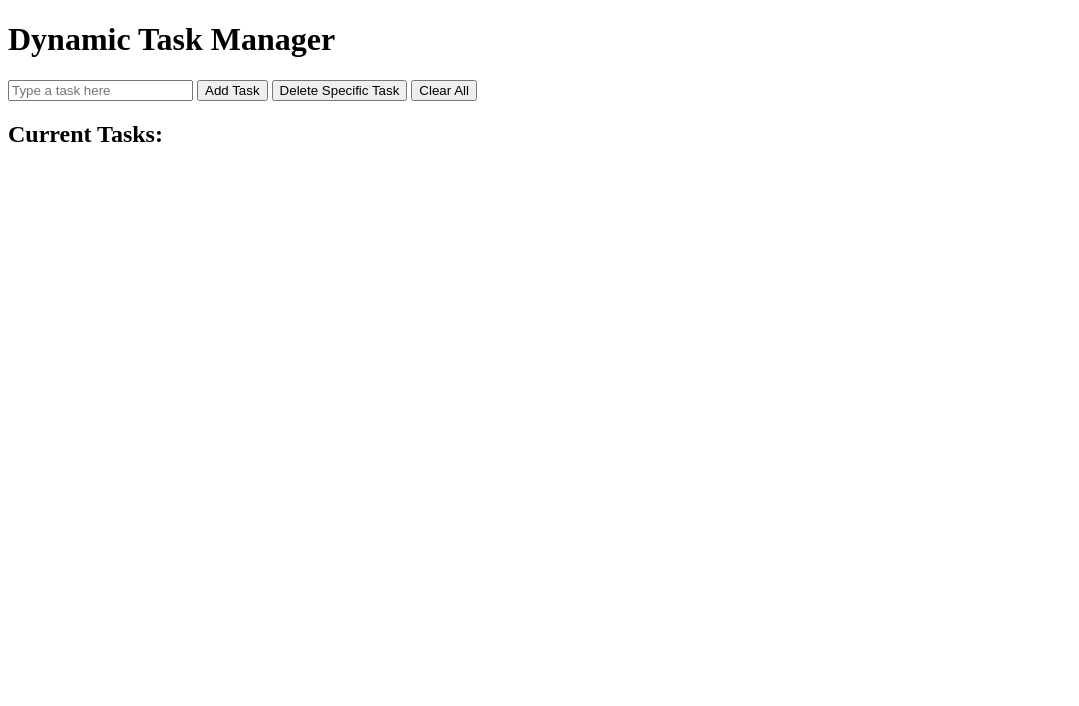
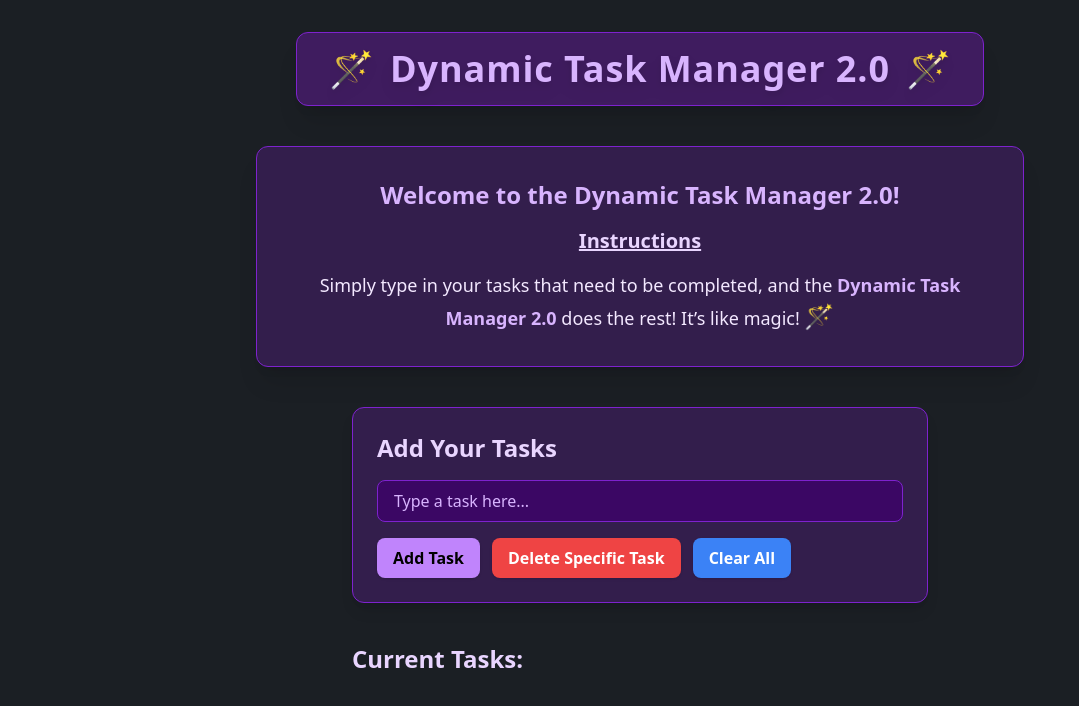
Before and after one commit to rconnorr3/dynamic-task-manager, a plain HTML site: page index.html in a window 1280 px wide. Shown: the whole page, without its empty margins (0-1079 px from the left). Drawn offline with nearby package versions, Linux system fonts and the light colour scheme.

Commit message:
HTML Update with Tailwind CSS

```diff
--- a/index.html
+++ b/index.html
@@ -2,21 +2,103 @@
 <html lang="en">
 <head>
   <meta charset="UTF-8">
-  <title>Dynamic Task Manager</title>
+  <title>Dynamic Task Manager 2.0</title>
+
+  <!-- Tailwind CSS CDN -->
+  <script src="https://cdn.tailwindcss.com"></script>
+
+  <script>
+    tailwind.config = {
+      theme: {
+        extend: {
+          colors: {
+            slateDark: "#1B1F24",
+          }
+        }
+      }
+    }
+  </script>
 </head>
-<body>
 
-  <h1>Dynamic Task Manager</h1>
+<body class="bg-slateDark text-white min-h-screen p-8 flex flex-col items-center">
 
-  <input type="text" id="taskInput" placeholder="Type a task here">
+  <!-- LOGO -->
+  <div class="flex items-center gap-4 mb-10 bg-purple-900/60 px-8 py-4 rounded-xl border border-purple-700 shadow-xl">
 
-  <button id="addBtn">Add Task</button>
-  <button id="deleteBtn">Delete Specific Task</button>
-  <button id="clearBtn">Clear All</button>
+    <!-- Left Wand -->
+    <span class="text-4xl drop-shadow-lg">🪄</span>
 
-  <h2>Current Tasks:</h2>
-  <ul id="taskList"></ul>
+    <!-- Logo Text -->
+    <h1 class="text-4xl font-extrabold tracking-wide text-purple-300 drop-shadow-lg flex items-center gap-3">
+      Dynamic Task Manager 2.0
+    </h1>
 
+    <!-- Right Wand -->
+    <span class="text-4xl drop-shadow-lg">🪄</span>
+  </div>
+
+  <!-- 🪧 INTRO SIGN -->
+  <div class="max-w-3xl bg-purple-900/40 border border-purple-700 rounded-xl p-8 shadow-xl text-center mb-10">
+
+    <p class="text-2xl font-bold text-purple-300 mb-4">
+      Welcome to the Dynamic Task Manager 2.0!
+    </p>
+
+    <p class="text-xl font-semibold underline text-purple-200 mb-4">
+      Instructions
+    </p>
+
+    <p class="text-lg leading-relaxed text-purple-100 font-medium">
+      Simply type in your tasks that need to be completed, and the
+      <span class="font-extrabold text-purple-300">Dynamic Task Manager 2.0</span>
+      does the rest! It’s like magic! <span class="text-2xl">🪄</span>
+    </p>
+  </div>
+
+  <!-- INPUT + BUTTONS -->
+  <div class="w-full max-w-xl bg-purple-900/40 border border-purple-700 rounded-xl p-6 shadow-lg">
+    <h2 class="text-2xl font-bold mb-4 text-purple-200">Add Your Tasks</h2>
+
+    <input
+      type="text"
+      id="taskInput"
+      placeholder="Type a task here..."
+      class="w-full px-4 py-2 mb-4 rounded-lg bg-purple-950 border border-purple-700 text-white placeholder-purple-300 focus:outline-none focus:ring-2 focus:ring-purple-400"
+    />
+
+    <div class="flex flex-wrap gap-3">
+      <button
+        id="addBtn"
+        class="px-4 py-2 bg-purple-400 text-black font-bold rounded-lg shadow hover:bg-purple-300 transition active:scale-95"
+      >
+        Add Task
+      </button>
+
+      <button
+        id="deleteBtn"
+        class="px-4 py-2 bg-red-500 text-white font-bold rounded-lg shadow hover:bg-red-400 transition active:scale-95"
+      >
+        Delete Specific Task
+      </button>
+
+      <button
+        id="clearBtn"
+        class="px-4 py-2 bg-blue-500 text-white font-bold rounded-lg shadow hover:bg-blue-400 transition active:scale-95"
+      >
+        Clear All
+      </button>
+    </div>
+  </div>
+
+  <!-- TASK LIST -->
+  <div class="w-full max-w-xl mt-10">
+    <h2 class="text-2xl font-bold mb-4 text-purple-200">Current Tasks:</h2>
+
+    <ul id="taskList" class="space-y-3"></ul>
+  </div>
+
+  <!-- Link to external JS file -->
   <script src="script.js"></script>
+
 </body>
 </html>
```
